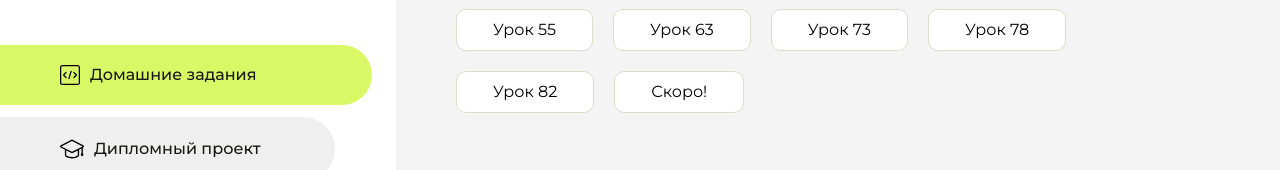
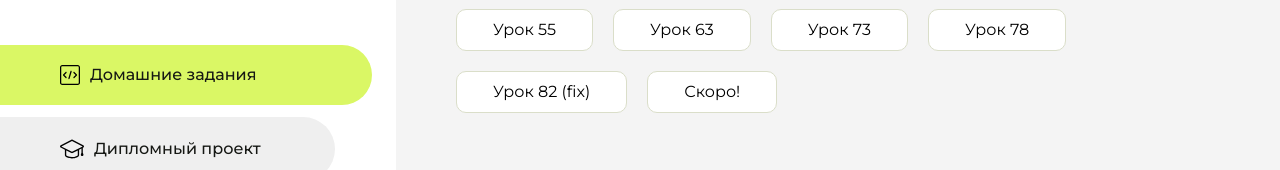
Before and after one commit to SomeJavaCoder/homework, a plain HTML site: page index.html in a window 1280 px wide. Shown: the part 291-461 px from the top of the page. Drawn offline with Linux system fonts and the light colour scheme.

Commit message:
Update index.html

```diff
--- a/index.html
+++ b/index.html
@@ -121,7 +121,7 @@
                         <a href="lesson78/html/article.html">Урок 78</a>
                     </li>
                     <li class="content__list-item">
-                        <a href="lesson82/html/index.html">Урок 82</a>
+                        <a href="lesson82/html/index.html">Урок 82 (fix)</a>
                     </li>
                     <li class="content__list-item">
                         <a href="404/index.html">Скоро!</a>
```
